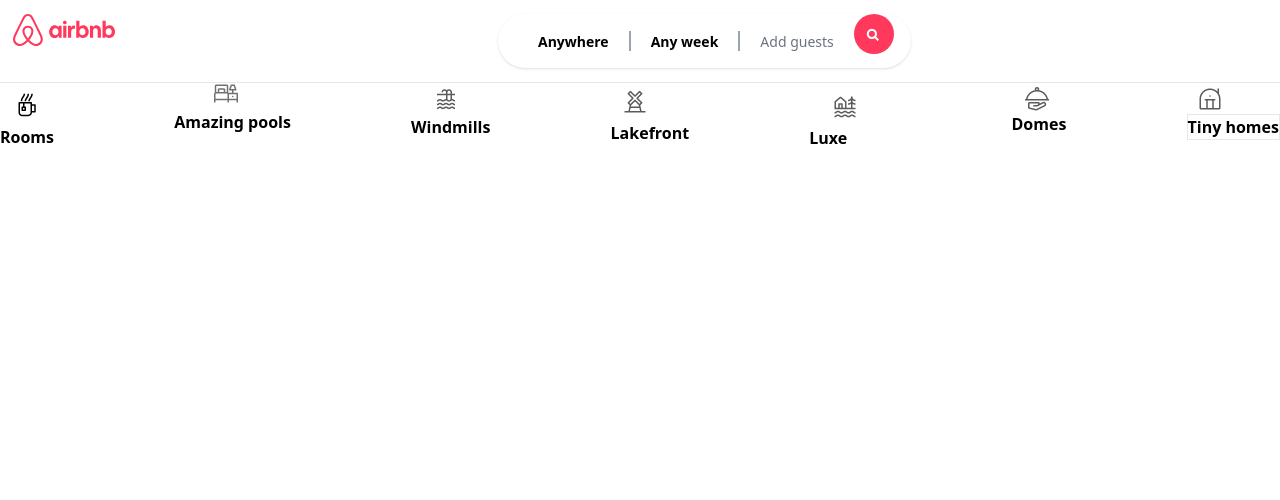
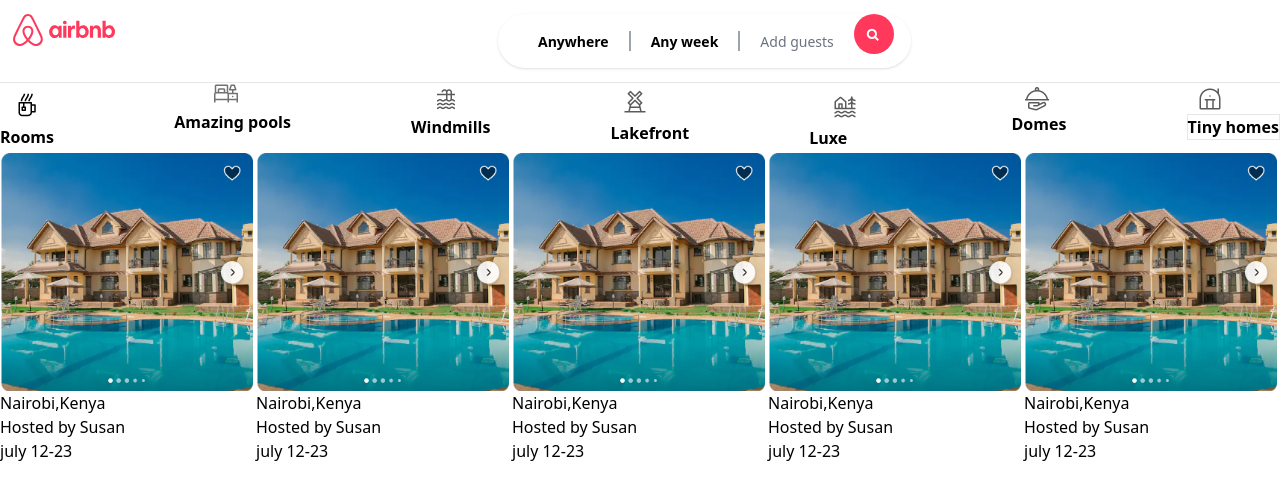
Before and after one commit to Kevinemug/airbnb, a website: page index.html in a window 1280 px wide. Drawn offline with Linux system fonts and the light colour scheme.

Commit message:
new changes

```diff
--- a/index.html
+++ b/index.html
@@ -93,9 +93,57 @@
     </div>
 </div>
 
-<div>
-    <div></div>
-    <div></div>
+<div class="flex justify-around">
+    <div>
+        <div class="w-[200px]">
+            <img src="houses/1.PNG" alt="">
+        </div>
+        <div>
+            <div>Nairobi,Kenya</div>
+            <div>Hosted by Susan</div>
+            <div>july 12-23</div>
+        </div>
+    </div>
+    <div>
+        <div class="w-[200px]">
+            <img src="houses/1.PNG" alt="">
+        </div>
+        <div>
+            <div>Nairobi,Kenya</div>
+            <div>Hosted by Susan</div>
+            <div>july 12-23</div>
+        </div>
+    </div>
+    <div>
+        <div class="w-[200px]">
+            <img src="houses/1.PNG" alt="">
+        </div>
+        <div>
+            <div>Nairobi,Kenya</div>
+            <div>Hosted by Susan</div>
+            <div>july 12-23</div>
+        </div>
+    </div>
+    <div>
+        <div class="w-[200px]">
+            <img src="houses/1.PNG" alt="">
+        </div>
+        <div>
+            <div>Nairobi,Kenya</div>
+            <div>Hosted by Susan</div>
+            <div>july 12-23</div>
+        </div>
+    </div>
+    <div>
+        <div class="w-[200px]">
+            <img src="houses/1.PNG" alt="">
+        </div>
+        <div>
+            <div>Nairobi,Kenya</div>
+            <div>Hosted by Susan</div>
+            <div>july 12-23</div>
+        </div>
+    </div>
 </div>
 </div>
 </body>
```
Also changed, not shown: houses/1.PNG (added), houses/3.PNG (added), houses/Capture.PNG (added).
